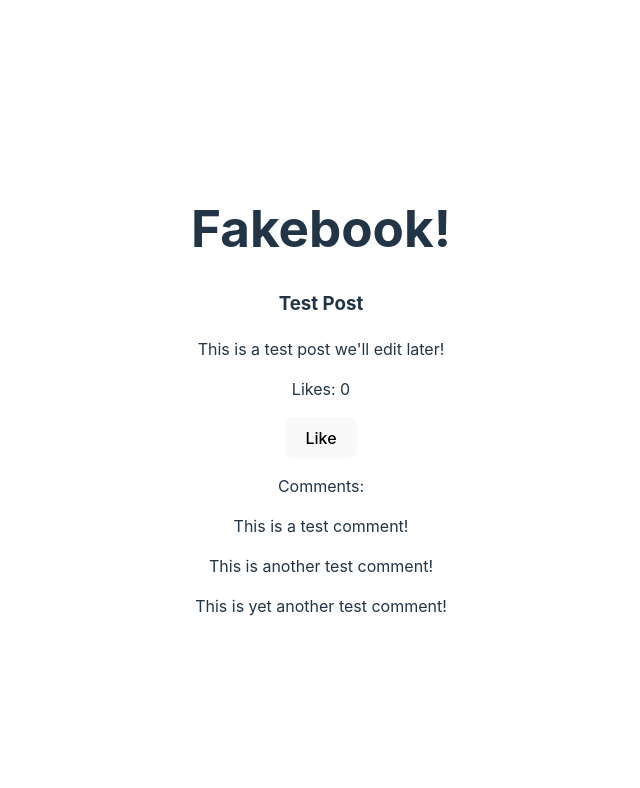
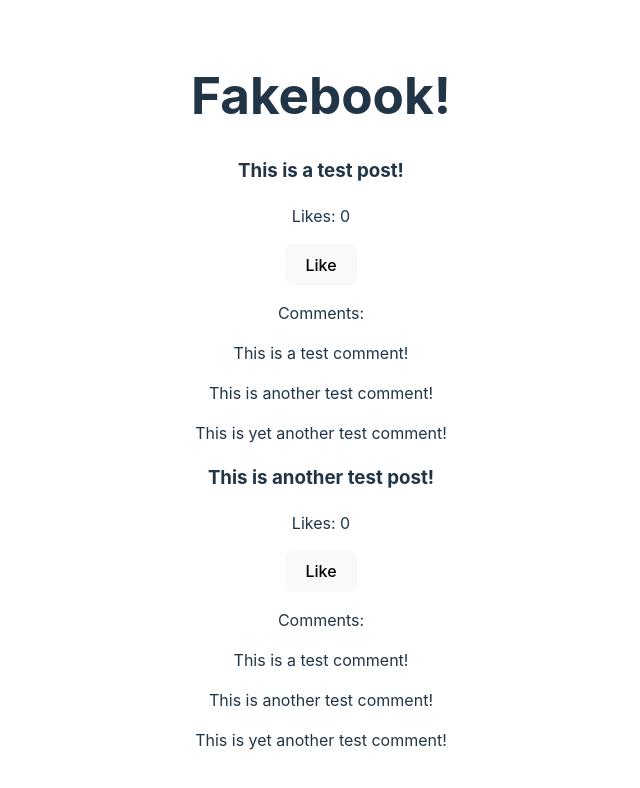
Before and after one commit to mminutes/social-media-app, a React (Vite) app: page / in a window 1280 px wide. Shown: the top 788 px of the page, without its empty margins (319-959 px from the left). Built offline with nearby package versions, Linux system fonts and the light colour scheme.

Commit message:
Passed props to Post component

```diff
--- a/src/App.jsx
+++ b/src/App.jsx
@@ -10,10 +10,11 @@
       {/* CreatePostForm */}
       {/* Feed */}
 
-      <Post />
+      <Post content="This is a test post!" />
+      <Post content="This is another test post!" />
 
     </div>
-      )
-      }
+  )
+}
 
 export default App
--- a/src/components/Post.jsx
+++ b/src/components/Post.jsx
@@ -2,7 +2,7 @@
 
 import Comment from './Comment';
 
-function Post(){
+function Post(props){
 
     const [likes, setLikes] = useState(0);
 
@@ -12,8 +12,7 @@
 
     return(
         <div>
-            <h3>Test Post</h3>
-            <p>This is a test post we'll edit later!</p>
+            <h3>{props.content}</h3>
             <p>Likes: {likes}</p>
             <button onClick={handleLike}>Like</button>
             <p>Comments:</p>
```
